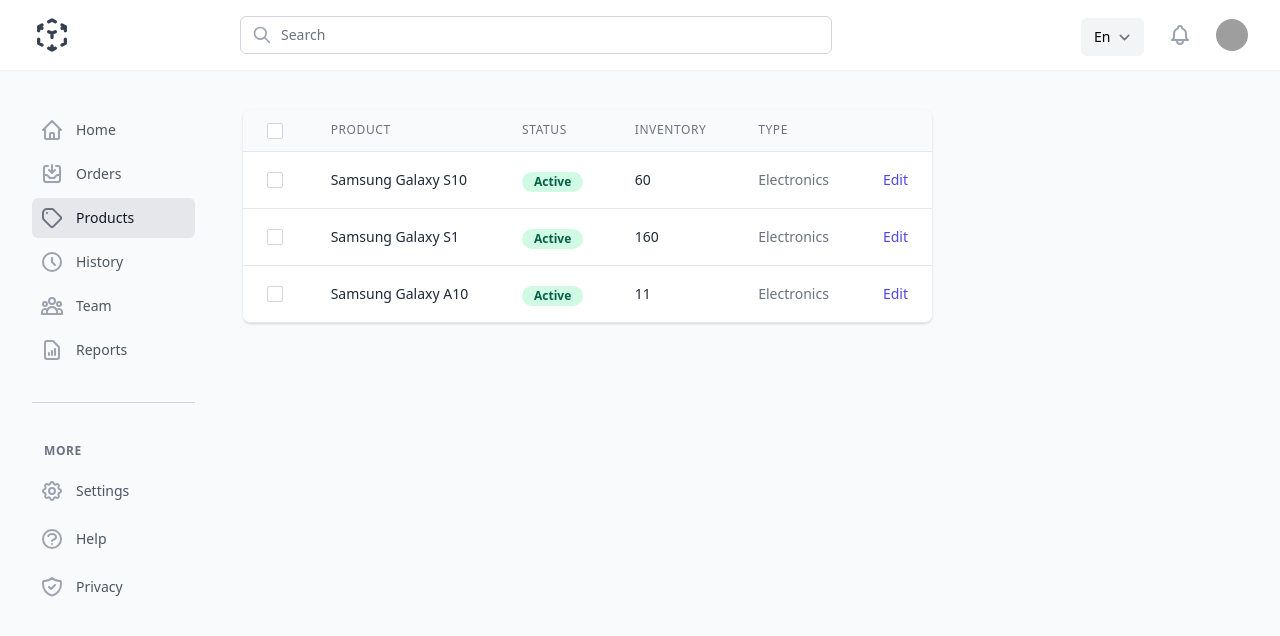
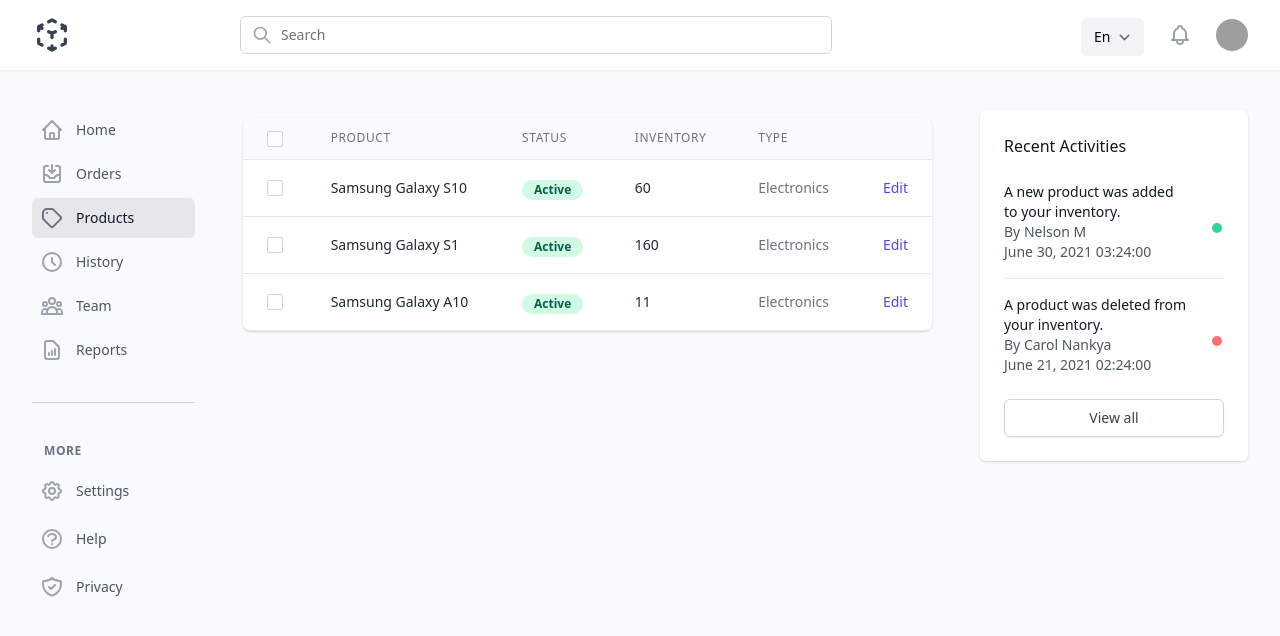
Before and after one commit to mwinel/ezziepos, a Next.js app: page /products in a window 1280 px wide. Shown: the top 636 px of the page. Built offline with nearby package versions, Linux system fonts and the light colour scheme; grey boxes are pictures that could not be loaded.

Commit message:
Update products page

```diff
--- a/components/Logo/index.tsx
+++ b/components/Logo/index.tsx
@@ -4,7 +4,7 @@
   href?: string;
 }
 
-const Logo = ({ href }) => {
+const Logo = ({ href }: LogoProps) => {
   const router = useRouter();
 
   const handleClick = (e) => {
--- a/pages/products.js
+++ b/pages/products.js
@@ -1,5 +1,28 @@
 import { DashboardLayout } from "../layout";
-import { SideBar, Container, Main } from "../components";
+import {
+  SideBar,
+  Container,
+  Main,
+  Aside,
+  RecentActivities,
+} from "../components";
+
+const recentActivities = [
+  {
+    id: 1,
+    title: "A new product was added to your inventory.",
+    createdAt: "June 30, 2021 03:24:00",
+    createdBy: "Nelson M",
+    action: "create",
+  },
+  {
+    id: 2,
+    title: "A product was deleted from your inventory.",
+    createdAt: "June 21, 2021 02:24:00",
+    createdBy: "Carol Nankya",
+    action: "delete",
+  },
+];
 
 const products = [
   {
@@ -41,10 +64,9 @@
         <SideBar />
         {/* Page content */}
         <Main>
-          <div className="px-4 sm:px-0">
           {/* Products Table */}
           <div className="flex flex-col">
-              <div className="-my-2 overflow-x-auto sm:-mx-6 lg:-mx-8">
+            <div className="overflow-x-auto sm:-mx-6 lg:-mx-8">
               <div className="py-2 align-middle inline-block min-w-full sm:px-6 lg:px-8">
                 <div className="shadow overflow-hidden border-b border-gray-200 sm:rounded-lg">
                   <table className="min-w-full divide-y divide-gray-200">
@@ -140,8 +162,10 @@
               </div>
             </div>
           </div>
-          </div>
         </Main>
+        <Aside>
+          <RecentActivities data={recentActivities} />
+        </Aside>
       </Container>
     </DashboardLayout>
   );
```
Lines whose indentation alone changed are shown as unchanged.
